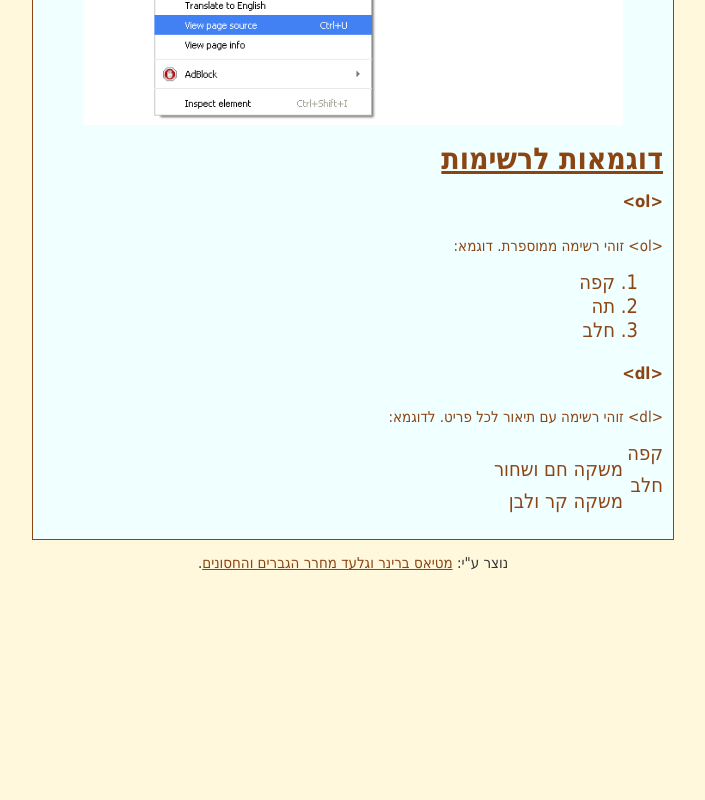
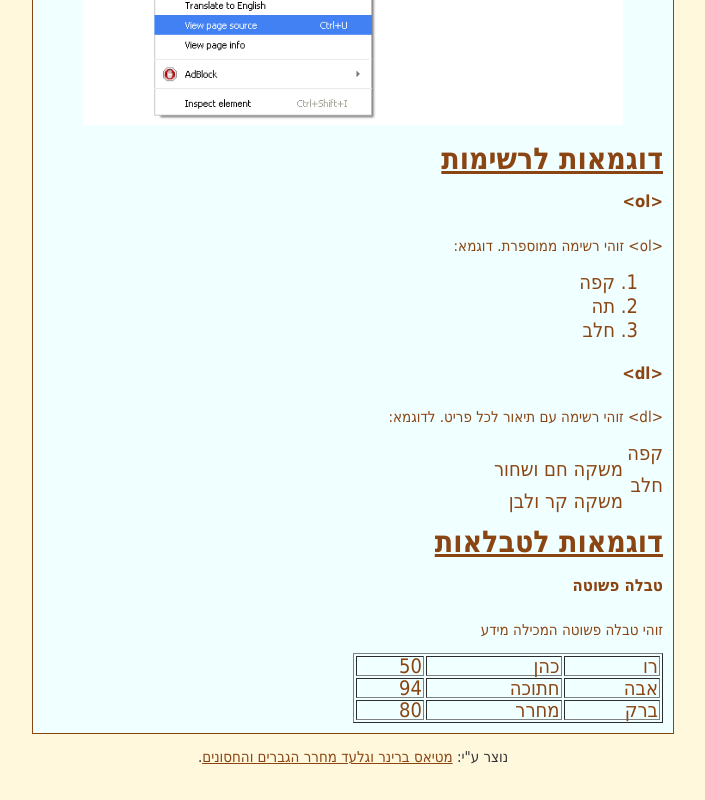
Before and after one commit to Katnopic/HTMLJOB1, a plain HTML site: page index.html in a window 1280 px wide. Shown: the part 972-1772 px from the top of the page, without its empty margins (287-992 px from the left). Before the commit the page ends 1578 px from the top, so only its background shows below. Drawn offline with Linux system fonts and the light colour scheme.

Commit message:
added simple table

```diff
--- a/index.html
+++ b/index.html
@@ -21,7 +21,9 @@
 				<li><a href="#listex">דוגמאות לרשימות</a></li>
 				<li><a href="#ol">&ltol&gt</a></li>
 				<li><a href="#dl">&ltdl&gt</a></li>
-				<li><a href="#dl">דוגמאות לטבלאות</a></li>
+				<li><a href="#tableex">דוגמאות לטבלאות</a></li>
+				<li><a href="#tab1">טבלה פשוטה</a></li>
+				<li><a href="#dl">דוגמאות ל-Form</a></li>
 			</ul>
 	</div>
 
@@ -75,6 +77,35 @@
 						</dl>
 
 				</section>
+
+				<header>
+					<a name="tableex"></a>
+					 <h1>דוגמאות לטבלאות</h1>
+				</header>
+				<section>
+					<a name="ol"></a>
+					<h5>טבלה פשוטה</h5>
+						<p>זוהי טבלה פשוטה המכילה מידע</p>
+						<table id = "tab1" border="1" style="width:50%">
+						  <tr>
+						    <td>רו</td>
+						    <td>כהן</td>
+						    <td>50</td>
+						  </tr>
+						  <tr>
+						    <td>אבה</td>
+						    <td>חתוכה</td>
+						    <td>94</td>
+						  </tr>
+						  <tr>
+						    <td>ברק</td>
+						    <td>מחרר</td>
+						    <td>80</td>
+						  </tr>
+						</table>
+
+
+				</section>
 			</article>
 	</div>
 
```
Lines whose indentation alone changed are shown as unchanged.
